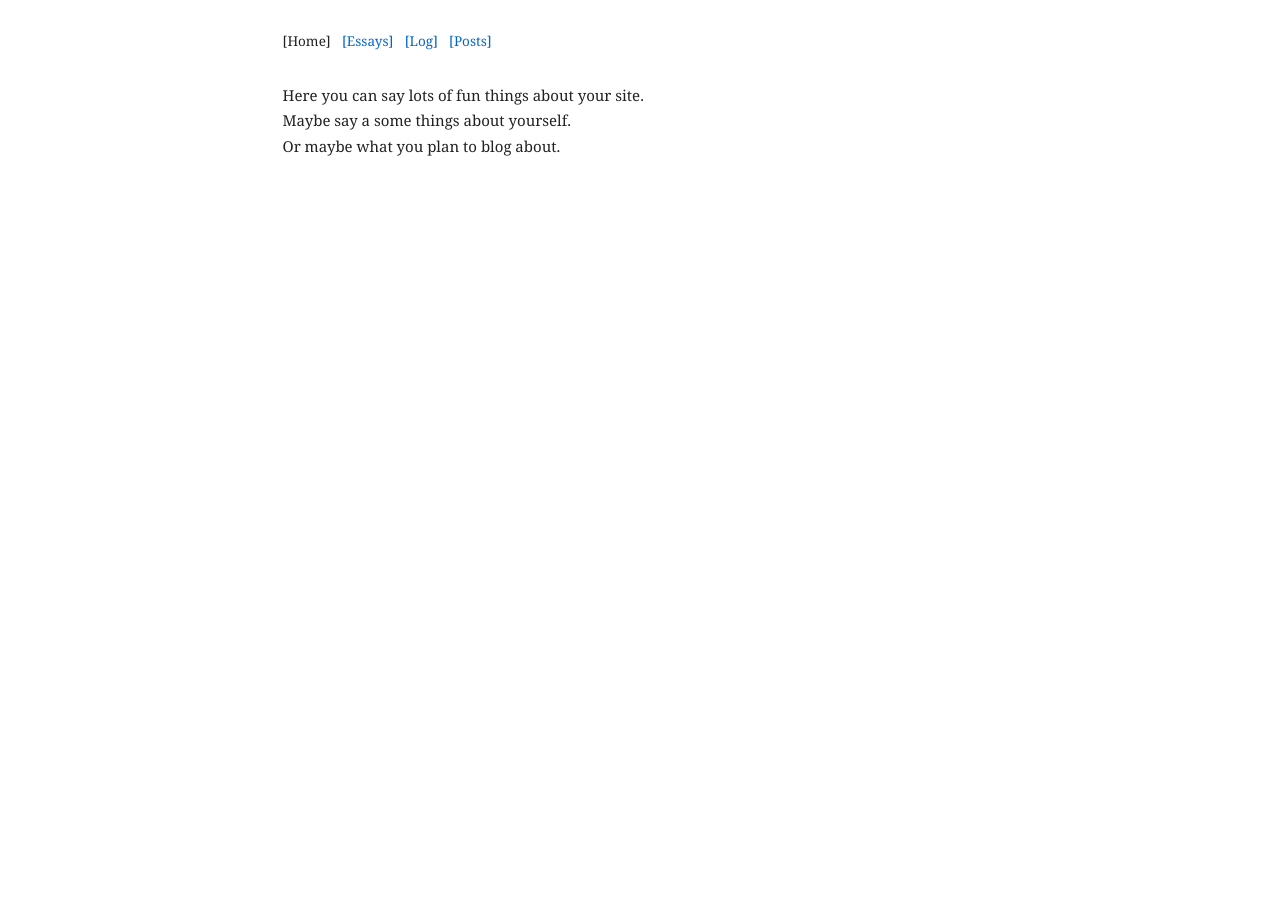
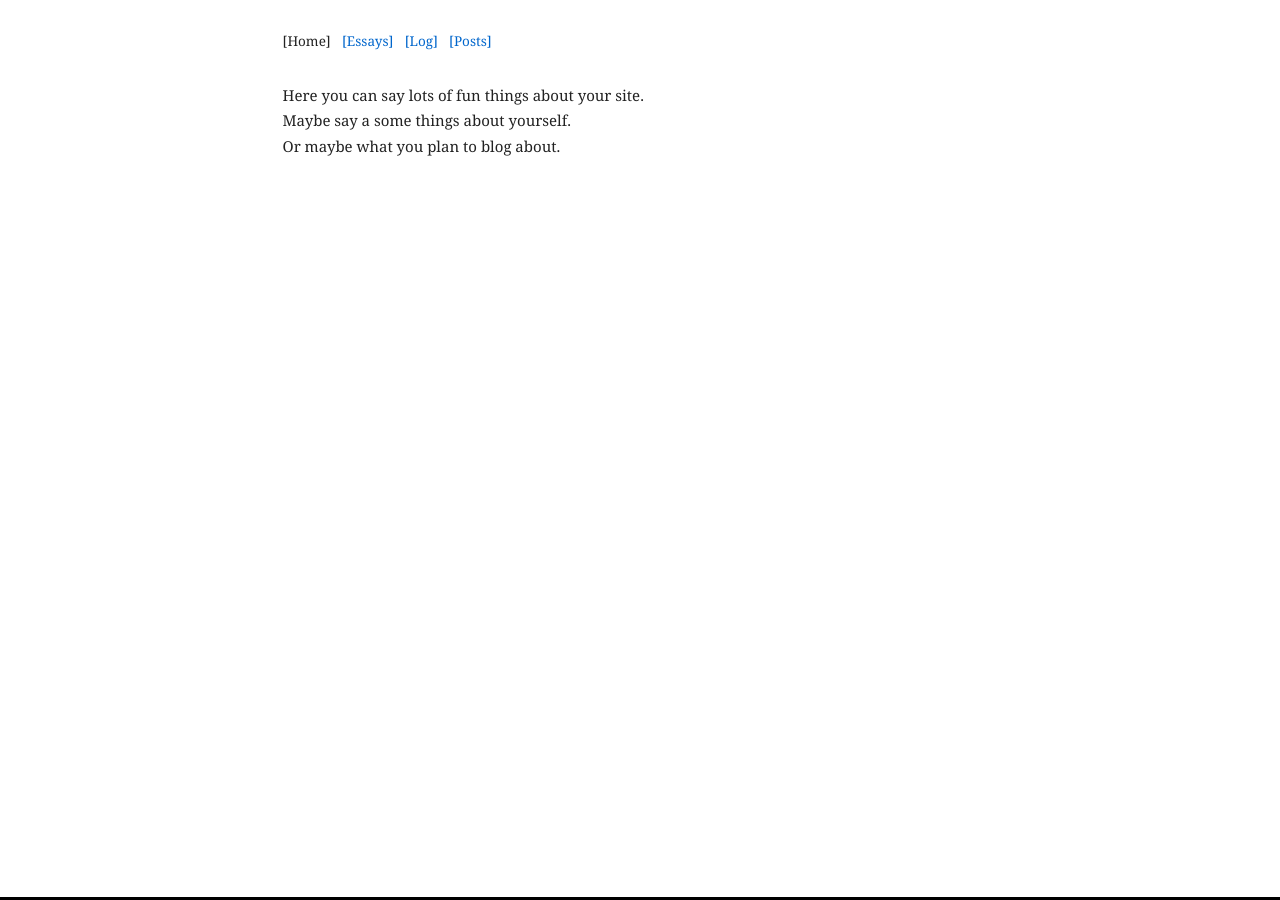
Before and after one commit to HJahanshiri/Hjahanshiri.github.io, a Jekyll site: the page built from index.md, in a window 1280 px wide. Built offline with Jekyll 4.4.1, drawn with Linux system fonts in a browser that asks for light colours; our own code applies the rules of GitHub Pages for plain Markdown files.

Commit message:
Update default.html

```diff
--- a/_layouts/default.html
+++ b/_layouts/default.html
@@ -266,7 +266,7 @@
       background-color: rgb(255, 255, 255);
       color: rgb(0, 0, 0);
       text-align: center;
-      border-top: single;
+      border-top: solid;
     }
     </style>
 
```
